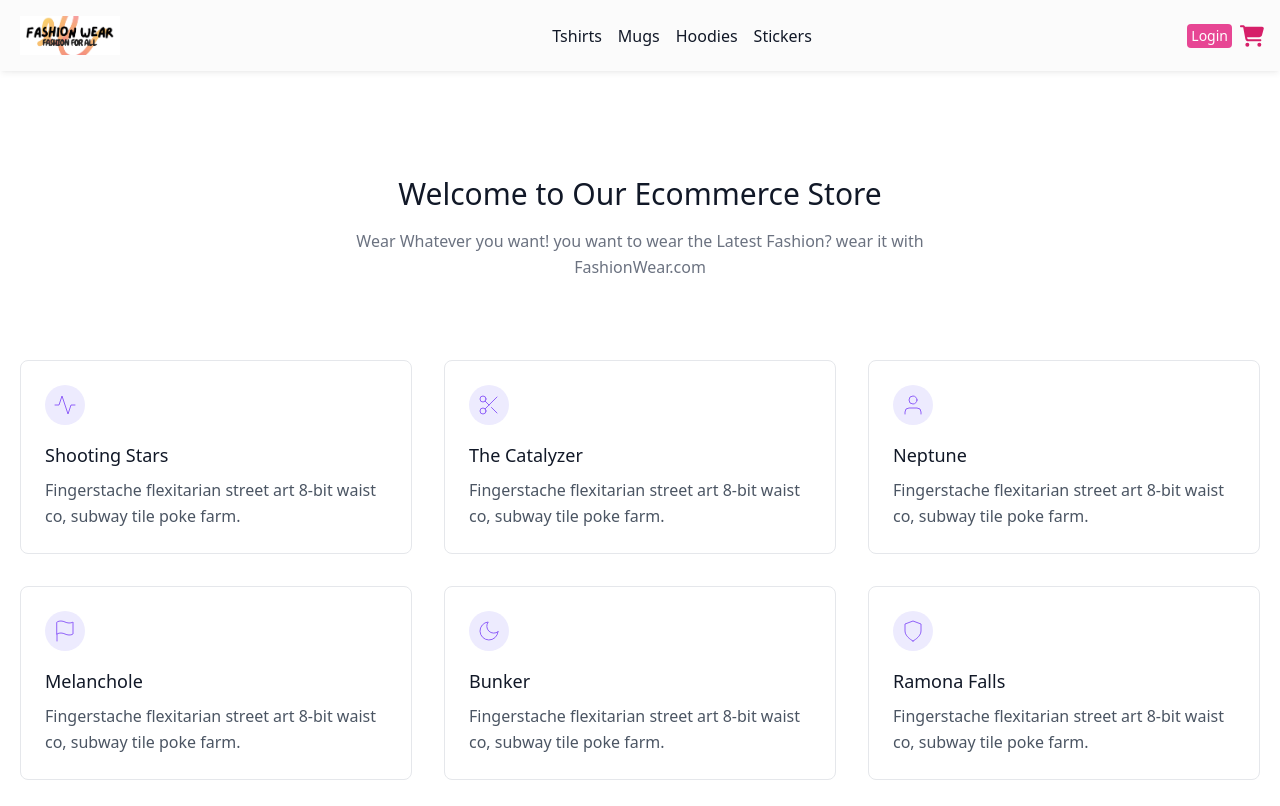
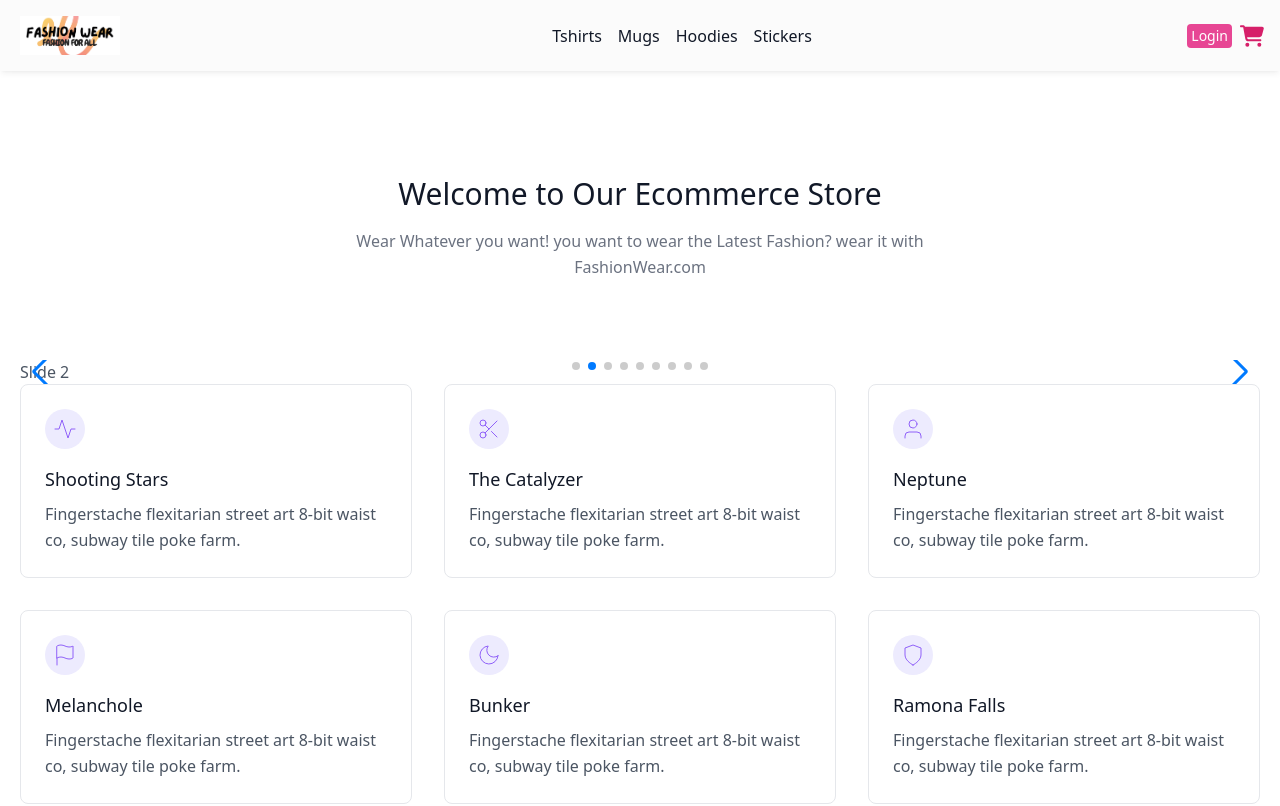
Before and after one commit to Laraib007/Ecommerce-NextJs-Project, a Next.js app: page / in a window 1280 px wide. Shown: the top 806 px of the page. Built offline with nearby package versions, Linux system fonts and the light colour scheme.

Commit message:
Alhamdulillah Slider work sucessfully

```diff
--- a/src/pages/index.js
+++ b/src/pages/index.js
@@ -3,8 +3,27 @@ import localFont from "next/font/local";
 import slider1 from "../component/Img/slider1.jpg"
 import slider2 from "../component/Img/slider2.jpg"
 import slider3 from "../component/Img/slider3.jpg"
+import Head from "next/head";
 
-import Head from "next/head";
+
+import React, { useRef, useState } from 'react';
+// Import Swiper React components
+import { Swiper, SwiperSlide } from 'swiper/react';
+
+// Import Swiper styles
+import 'swiper/scss';
+import 'swiper/css/pagination';
+import 'swiper/css/navigation';
+
+// import './styles.css';
+
+// import required modules
+import { Autoplay, Pagination, Navigation } from 'swiper/modules';
+
+
+
+
+
 const geistSans = localFont({
   src: "./fonts/GeistVF.woff",
   variable: "--font-geist-sans",
@@ -34,7 +53,30 @@ export default function Home() {
 
 
 
-
+ <Swiper
+        spaceBetween={30}
+        centeredSlides={true}
+        autoplay={{
+          delay: 2500,
+          disableOnInteraction: false,
+        }}
+        pagination={{
+          clickable: true,
+        }}
+        navigation={true}
+        modules={[Autoplay, Pagination, Navigation]}
+        className="mySwiper"
+      >
+        <SwiperSlide>Slide 1</SwiperSlide>
+        <SwiperSlide>Slide 2</SwiperSlide>
+        <SwiperSlide>Slide 3</SwiperSlide>
+        <SwiperSlide>Slide 4</SwiperSlide>
+        <SwiperSlide>Slide 5</SwiperSlide>
+        <SwiperSlide>Slide 6</SwiperSlide>
+        <SwiperSlide>Slide 7</SwiperSlide>
+        <SwiperSlide>Slide 8</SwiperSlide>
+        <SwiperSlide>Slide 9</SwiperSlide>
+      </Swiper>
 
 
     <div className="flex flex-wrap -m-4">
```
